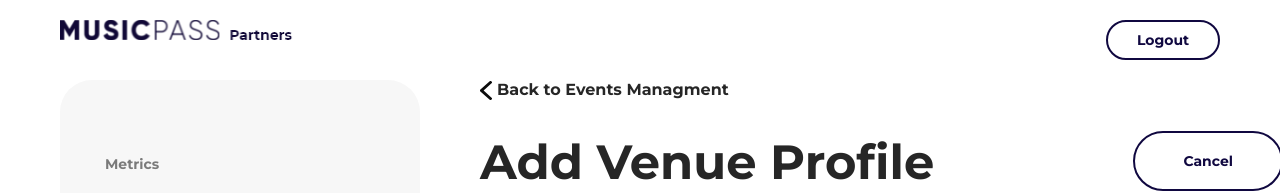
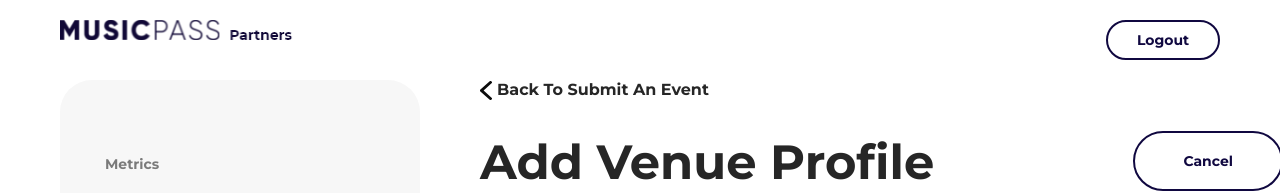
Before and after one commit to Bse161078/musicstep, a React (Create React App) app: page /admin/add-venueprofile in a window 1280 px wide. Shown: the top 193 px of the page. Built offline with nearby package versions, Linux system fonts and the light colour scheme.

Commit message:
adds back button clicks

```diff
--- a/src/admin/components/AddVenueProfileForm/AddVenueProfileForm.tsx
+++ b/src/admin/components/AddVenueProfileForm/AddVenueProfileForm.tsx
@@ -12,10 +12,15 @@ import { amenties } from "../../../mockData/amenties";
 
 import { DashboardHeader } from "..";
 import { initialValues } from "./initialValues";
+import { useHistory } from "react-router-dom";
 
 const AddVenueProfileForm = () => {
   const [isModalVisible, setIsModalVisible] = useState(false);
+
   const onSubmit = () => {};
+
+  const history = useHistory();
+
   return (
     <>
       <Dashboard>
@@ -25,12 +30,12 @@ const AddVenueProfileForm = () => {
             handleSaveClick={() => {
               setIsModalVisible(true);
             }}
-            backButtonText="Back to Events Managment"
+            backButtonText="Back To Submit An Event"
             handleBackClick={() => {
-              // jump to event managment page
+              history.push('/admin/events-managment')
             }}
             handleCancelClick={() => {
-              // jump to submit event step 1.
+              history.push('/admin/events-managment')
             }}
           />
           <div className="file-wrapper">
```
